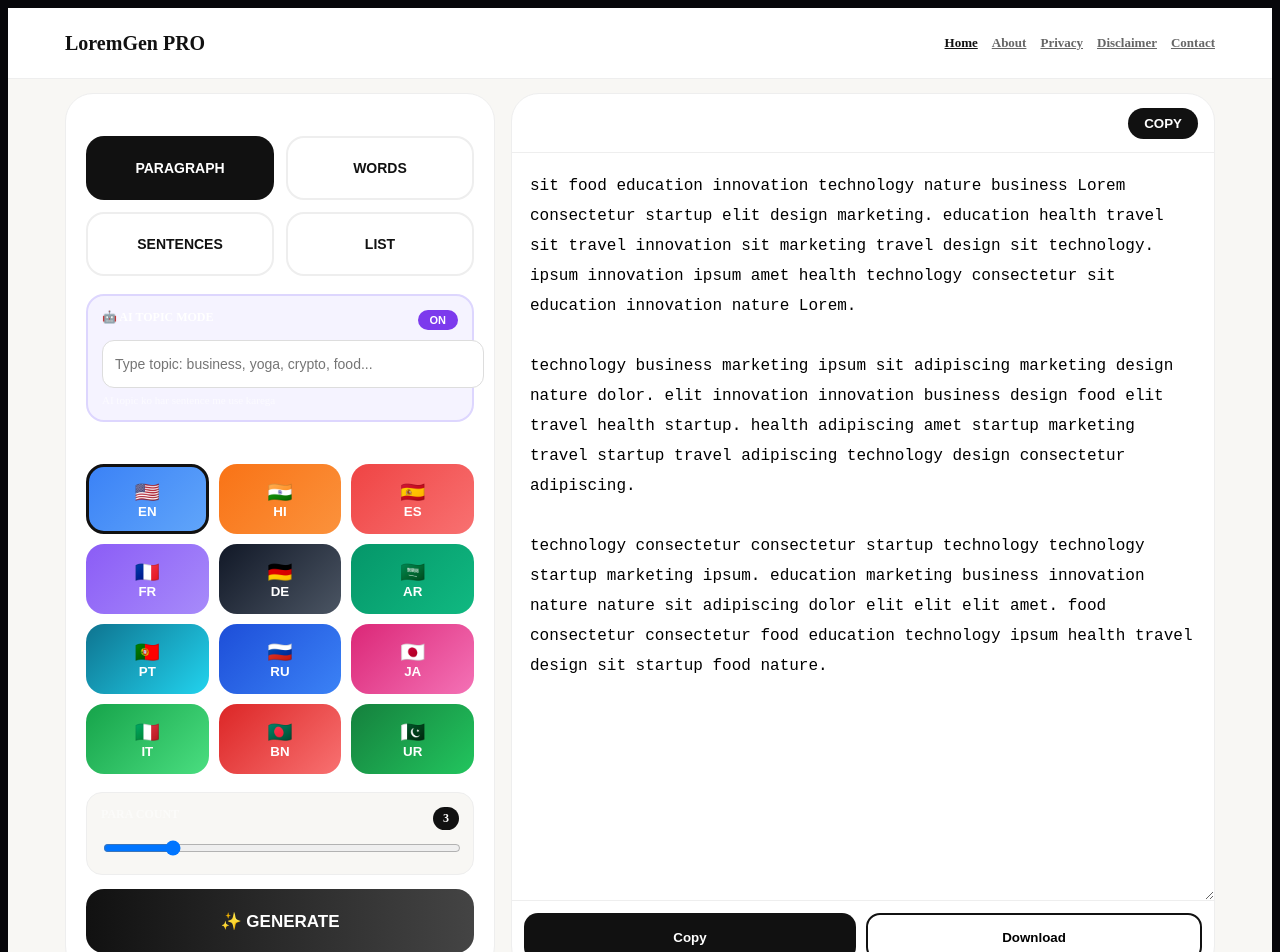
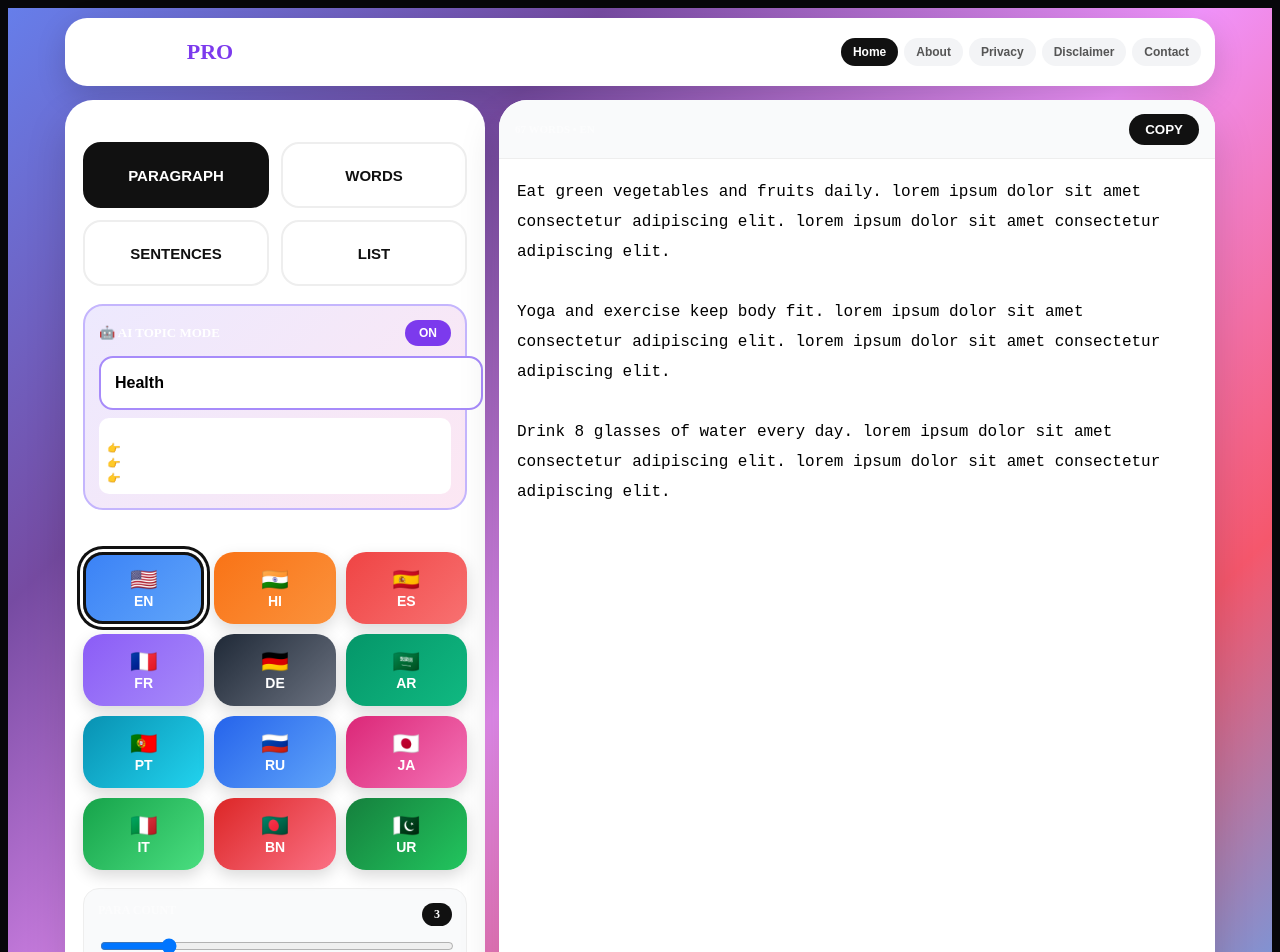
Before and after one commit to Ravs10/lorem-pro-tool, a Next.js app: page / in a window 1280 px wide. Shown: the top 952 px of the page. Built offline with nearby package versions, Linux system fonts and the light colour scheme.

Commit message:
Refactor language and topic management in Page component
Refactor language and topic handling in the page component. Update state management for AI mode and topic selection.

```diff
--- a/app/page.tsx
+++ b/app/page.tsx
@@ -1,137 +1,146 @@
 "use client";
 import { useState, useEffect } from "react";
-import Link from "next/link";
 
-const LANG_DATA:any = {
-  EN: "Lorem ipsum dolor sit amet consectetur adipiscing elit business technology nature education health travel food startup design marketing innovation".split(" "),
-  HI: "यह व्यवसाय तकनीक शिक्षा स्वास्थ्य यात्रा भोजन डिज़ाइन मार्केटिंग के बारे में एक नमूना पाठ है".split(" "),
-  ES: "negocio tecnologia naturaleza educacion salud viaje comida diseno marketing innovacion lorem ipsum".split(" "),
-  FR: "entreprise technologie nature education sante voyage nourriture design marketing innovation".split(" "),
-  DE: "geschaft technologie natur bildung gesundheit reisen essen design marketing innovation".split(" "),
-  AR: "الأعمال التكنولوجيا الطبيعة التعليم الصحة السفر الطعام التصميم التسويق الابتكار".split(" "),
-  PT: "negocio tecnologia natureza educacao saude viagem comida design marketing inovacao".split(" "),
-  RU: "бизнес технология природа образование здоровье путешествие еда дизайн маркетинг инновации".split(" "),
-  JA: "ビジネス テクノロジー 自然 教育 健康 旅行 食べ物 デザイン マーケティング イノベーション".split(" "),
-  IT: "affari tecnologia natura istruzione salute viaggio cibo design marketing innovazione".split(" "),
-  BN: "ব্যবসা প্রযুক্তি প্রকৃতি শিক্ষা স্বাস্থ্য ভ্রমণ খাদ্য নকশা বিপণন উদ্ভাবন".split(" "),
-  UR: "کاروبار ٹیکنالوجی فطرت تعلیم صحت سفر کھانا ڈیزائن مارکیٹنگ جدت".split(" "),
+const FLAGS:any = {EN:"🇺🇸", HI:"🇮🇳", ES:"🇪🇸", FR:"🇫🇷", DE:"🇩🇪", AR:"🇸🇦", PT:"🇵🇹", RU:"🇷🇺", JA:"🇯🇵", IT:"🇮🇹", BN:"🇧🇩", UR:"🇵🇰"}
+const COLORS:any = {EN:["#3b82f6","#60a5fa"], HI:["#f97316","#fb923c"], ES:["#ef4444","#f87171"], FR:["#8b5cf6","#a78bfa"], DE:["#1f2937","#6b7280"], AR:["#059669","#10b981"], PT:["#0891b2","#22d3ee"], RU:["#2563eb","#60a5fa"], JA:["#db2777","#f472b6"], IT:["#16a34a","#4ade80"], BN:["#dc2626","#fb7185"], UR:["#15803d","#22c55e"]}
+
+const TOPIC_BANK:any = {
+  health: ["Healthy lifestyle is important for long life", "Yoga and exercise keep body fit", "Eat green vegetables and fruits daily", "Meditation improves mental health", "Drink 8 glasses of water every day"],
+  business: ["Business growth needs smart strategy", "Marketing is key to success", "Startup funding is important for scaling", "Customer satisfaction is our priority", "Innovation drives business forward"],
+  tech: ["Technology is changing the world fast", "AI and machine learning are future", "Coding is the new literacy", "Cloud computing makes work easy", "Data is the new oil"],
+  food: ["Delicious food brings happiness", "Indian spices are famous worldwide", "Healthy food keeps you active", "Cooking is an art of love", "Street food has its own taste"],
+  default: ["This is a sample text for design purpose", "It helps designers to check layout", "Use it anywhere you need dummy text", "It looks like real readable English", "Perfect for mockups and wireframes"]
 }
-const FLAGS:any = {EN:"🇺🇸", HI:"🇮🇳", ES:"🇪🇸", FR:"🇫🇷", DE:"🇩🇪", AR:"🇸🇦", PT:"🇵🇹", RU:"🇷🇺", JA:"🇯🇵", IT:"🇮🇹", BN:"🇧🇩", UR:"🇵🇰"}
-const COUNTRY_COLORS:any = {EN:["#3b82f6","#60a5fa"], HI:["#f97316","#fb923c"], ES:["#ef4444","#f87171"], FR:["#8b5cf6","#a78bfa"], DE:["#111827","#4b5563"], AR:["#059669","#10b981"], PT:["#0e7490","#22d3ee"], RU:["#1d4ed8","#3b82f6"], JA:["#db2777","#f472b6"], IT:["#16a34a","#4ade80"], BN:["#dc2626","#f87171"], UR:["#15803d","#22c55e"]}
+
+const LANG_WORDS:any = {
+  EN: "lorem ipsum dolor sit amet consectetur adipiscing elit ".split(" "),
+  HI: "यह एक नमूना पाठ है जो डिज़ाइन में उपयोग होता है ".split(" "),
+  ES: "lorem ipsum dolor sit amet ".split(" "),
+  FR: "lorem ipsum dolor sit amet ".split(" "),
+  DE: "lorem ipsum dolor sit amet ".split(" "),
+  AR: "لوريم إيبسوم نص شكلي ".split(" "),
+  PT: "lorem ipsum dolor sit amet ".split(" "),
+  RU: "лорем ипсум долор сит амет ".split(" "),
+  JA: "ロレム イプサム サンプル ".split(" "),
+  IT: "lorem ipsum dolor sit amet ".split(" "),
+  BN: "লোরেম ইপসাম ডলর সিট ".split(" "),
+  UR: "لوریم اپسم ڈالر سٹ ".split(" "),
+}
 
 export default function Page(){
+  const [page,setPage]=useState("home");
   const [lang,setLang]=useState("EN");
   const [count,setCount]=useState(3);
   const [type,setType]=useState("para");
   const [out,setOut]=useState("");
-  const [topic,setTopic]=useState("");
-  const [aiMode,setAiMode]=useState(true);
+  const [topic,setTopic]=useState("Health");
+  const [aiOn,setAiOn]=useState(true);
 
   const generate=()=>{
-    const words = LANG_DATA[lang];
-    const topicWord = topic.trim() || "design";
-    const getSentence = () => {
-      const len = 9 + Math.floor(Math.random()*6);
-      let s = [];
-      if(aiMode && topic) s.push(topicWord.charAt(0).toUpperCase()+topicWord.slice(1));
-      for(let i=0;i<len;i++) s.push(words[Math.floor(Math.random()*words.length)]);
-      return s.join(" ")+".";
-    }
+    const topicKey = topic.toLowerCase();
+    let bank = TOPIC_BANK.default;
+    if(topicKey.includes("health") || topicKey.includes("yoga")) bank = TOPIC_BANK.health;
+    else if(topicKey.includes("business") || topicKey.includes("startup")) bank = TOPIC_BANK.business;
+    else if(topicKey.includes("tech") || topicKey.includes("ai") || topicKey.includes("code")) bank = TOPIC_BANK.tech;
+    else if(topicKey.includes("food") || topicKey.includes("cook")) bank = TOPIC_BANK.food;
+
     let result="";
+    const baseWords = LANG_WORDS[lang];
+
     if(type==="words"){
-      let w=[aiMode && topic? topicWord : null].filter(Boolean);
-      for(let i=w.length;i<count;i++) w.push(words[Math.floor(Math.random()*words.length)]);
-      result = w.join(" ");
+      let arr=[];
+      if(aiOn && topic) arr.push(topic);
+      for(let i=arr.length;i<count;i++) arr.push(baseWords[Math.floor(Math.random()*baseWords.length)]);
+      result = arr.join(" ");
     } else if(type==="para"){
       let paras=[];
       for(let p=0;p<count;p++){
-        let para="";
-        for(let s=0;s<3;s++) para+=getSentence()+" ";
-        paras.push(para.trim());
+        let para = aiOn? bank[Math.floor(Math.random()*bank.length)] + ". " : "";
+        para += Array(2).fill(0).map(()=> baseWords.slice(0,8).join(" ")+".").join(" ");
+        paras.push(para);
       }
-      result=paras.join("\n\n");
+      result = paras.join("\n\n");
     } else if(type==="sent"){
-      let a=[];
-      for(let i=0;i<count;i++) a.push(getSentence());
-      result=a.join(" ");
-    } else if(type==="list"){
-      let a=[];
-      for(let i=0;i<count;i++) a.push(`${i+1}. ${getSentence()}`);
-      result=a.join("\n");
+      let sents=[];
+      for(let i=0;i<count;i++){
+        if(aiOn) sents.push(bank[Math.floor(Math.random()*bank.length)]+".");
+        else sents.push(baseWords.slice(0,10).join(" ")+".");
+      }
+      result = sents.join(" ");
+    } else {
+      let list=[];
+      for(let i=0;i<count;i++){
+        const txt = aiOn? bank[Math.floor(Math.random()*bank.length)] : baseWords.slice(0,8).join(" ");
+        list.push(`${i+1}. ${txt}.`);
+      }
+      result = list.join("\n");
     }
     setOut(result);
   }
 
   useEffect(()=>{ generate(); },[]);
 
-  const download=()=>{
-    const blob = new Blob(["\uFEFF"+out],{type:"text/plain;charset=utf-8"});
-    const a=document.createElement("a"); a.href=URL.createObjectURL(blob); a.download=`lorem-${lang}-${topic||'general'}.txt`; a.click();
-  }
+  return(
+    <div style={{minHeight:"100vh", background:"linear-gradient(135deg,#667eea 0%,#764ba2 25%,#f093fb 50%,#f5576c 75%,#4facfe 100%)", padding:"10px"}}>
+      <div style={{maxWidth:"1150px", margin:"0 auto"}}>
+        {/* HEADER */}
+        <div style={{background:"white", borderRadius:"22px", padding:"0 14px", height:"68px", display:"flex", justifyContent:"space-between", alignItems:"center", boxShadow:"0 10px 30px rgba(0,0,0,0.15)"}}>
+          <b style={{fontSize:"22px"}}>LoremGen<span style={{color:"#7c3aed"}}> PRO</span></b>
+          <div style={{display:"flex", gap:"6px", overflowX:"auto"}}>
+            {["home","about","privacy","disclaimer","contact"].map(p=>(
+              <button key={p} onClick={()=>setPage(p)} style={{border:"none", background: page===p?"#111":"#f3f4f6", color: page===p?"white":"#555", padding:"7px 12px", borderRadius:"20px", fontWeight:800, fontSize:"12px", cursor:"pointer", textTransform:"capitalize"}}>{p}</button>
+            ))}
+          </div>
+        </div>
 
-  return(
-    <div style={{minHeight:"100vh", background:"#f8f7f4"}}>
-      <header style={{background:"white", borderBottom:"1px solid #eee", position:"sticky", top:0, zIndex:10}}>
-        <div style={{maxWidth:"1150px", margin:"0 auto", padding:"0 16px", height:"70px", display:"flex", justifyContent:"space-between", alignItems:"center"}}>
-          <Link href="/" style={{textDecoration:"none", color:"#111", fontWeight:900, fontSize:"20px"}}>LoremGen PRO</Link>
-          <nav style={{display:"flex", gap:"14px", fontSize:"13px", fontWeight:700}}>
-            <Link href="/" style={{color:"#111"}}>Home</Link>
-            <Link href="/about" style={{color:"#666"}}>About</Link>
-            <Link href="/privacy" style={{color:"#666"}}>Privacy</Link>
-            <Link href="/disclaimer" style={{color:"#666"}}>Disclaimer</Link>
-            <Link href="/contact" style={{color:"#666"}}>Contact</Link>
-          </nav>
-        </div>
-      </header>
-
-      <div style={{maxWidth:"1150px", margin:"0 auto", padding:"14px"}}>
-        <div style={{display:"grid", gap:"16px"}} className="main"><style>{`@media(min-width:950px){.main{grid-template-columns:430px 1fr}}`}</style>
-          <div style={{background:"white", borderRadius:"28px", padding:"20px", border:"1px solid #eee"}}>
-            <div style={{fontSize:"11px", fontWeight:900, opacity:0.4, letterSpacing:"2px"}}>TYPE</div>
-            <div style={{display:"grid", gridTemplateColumns:"1fr 1fr", gap:"12px", marginTop:"10px"}}>
+        {page==="home"? (
+        <div style={{display:"grid", gap:"14px", marginTop:"14px"}} className="grid"><style>{`@media(min-width:900px){.grid{grid-template-columns:420px 1fr}}`}</style>
+          <div style={{background:"white", borderRadius:"28px", padding:"18px", boxShadow:"0 20px 40px rgba(0,0,0,0.15)"}}>
+            <div style={{fontSize:"11px", fontWeight:900, opacity:0.4, letterSpacing:"2px"}}>TYPE • BADA BOLD BUTTON</div>
+            <div style={{display:"grid", gridTemplateColumns:"1fr 1fr", gap:"12px", marginTop:"12px"}}>
               {[{k:"para",l:"PARAGRAPH"},{k:"words",l:"WORDS"},{k:"sent",l:"SENTENCES"},{k:"list",l:"LIST"}].map(b=>(
-                <button key={b.k} onClick={()=>setType(b.k)} style={{height:"64px", borderRadius:"18px", border: type===b.k?"none":"2px solid #eee", background: type===b.k?"#111":"white", color: type===b.k?"white":"#111", fontWeight:900, fontSize:"14px", cursor:"pointer"}}>{b.l}</button>
+                <button key={b.k} onClick={()=>setType(b.k)} style={{height:"66px", borderRadius:"18px", border: type===b.k?"3px solid #111":"2px solid #eee", background: type===b.k?"#111":"white", color: type===b.k?"white":"#111", fontWeight:900, fontSize:"15px", cursor:"pointer"}}>{b.l}</button>
               ))}
             </div>
 
-            <div style={{marginTop:"18px", background:"#f5f3ff", border:"2px solid #ddd6fe", borderRadius:"18px", padding:"14px"}}>
-              <div style={{display:"flex", justifyContent:"space-between"}}><b style={{fontSize:"12px"}}>🤖 AI TOPIC MODE</b><button onClick={()=>setAiMode(!aiMode)} style={{background: aiMode?"#7c3aed":"#ddd", color: aiMode?"white":"#111", border:"none", padding:"4px 12px", borderRadius:"20px", fontWeight:800, fontSize:"11px", cursor:"pointer"}}>{aiMode?"ON":"OFF"}</button></div>
-              <input value={topic} onChange={e=>setTopic(e.target.value)} placeholder="Type topic: business, yoga, crypto, food..." style={{width:"100%", marginTop:"10px", height:"46px", borderRadius:"12px", border:"1.5px solid #ddd", padding:"0 12px", fontSize:"14px"}} />
-              <div style={{fontSize:"11px", opacity:0.6, marginTop:"6px"}}>AI {aiMode?"topic ko har sentence me use karega":"band hai"}</div>
+            {/* AI EXPLAINED */}
+            <div style={{marginTop:"18px", background:"linear-gradient(135deg,#ede9fe,#fce7f3)", border:"2px solid #c4b5fd", borderRadius:"20px", padding:"14px"}}>
+              <div style={{display:"flex", justifyContent:"space-between", alignItems:"center"}}><span style={{fontWeight:900, fontSize:"13px"}}>🤖 AI TOPIC MODE</span><button onClick={()=>setAiOn(!aiOn)} style={{background: aiOn?"#7c3aed":"#9ca3af", color:"white", border:"none", padding:"6px 14px", borderRadius:"20px", fontWeight:900, fontSize:"12px", cursor:"pointer"}}>{aiOn?"ON":"OFF"}</button></div>
+              <input value={topic} onChange={e=>setTopic(e.target.value)} placeholder="Ex: Health, Business, Tech, Food" style={{width:"100%", marginTop:"10px", height:"50px", borderRadius:"14px", border:"2px solid #a78bfa", padding:"0 14px", fontSize:"16px", fontWeight:700}} />
+              <div style={{background:"white", borderRadius:"10px", padding:"8px", marginTop:"8px", fontSize:"11px", lineHeight:"15px"}}><b>Kaise kaam karta hai?</b><br/>👉 ON + "Health" likho = Health wale sentences ayenge<br/>👉 "Business" likho = Business wale<br/>👉 OFF karo = Normal lorem ayega</div>
             </div>
 
-            <div style={{fontSize:"11px", fontWeight:900, opacity:0.4, letterSpacing:"2px", marginTop:"20px"}}>12 LANGUAGES</div>
+            <div style={{fontSize:"11px", fontWeight:900, opacity:0.4, letterSpacing:"2px", marginTop:"20px"}}>12 COUNTRY • COLORFUL</div>
             <div style={{display:"grid", gridTemplateColumns:"1fr 1fr 1fr", gap:"10px", marginTop:"10px"}}>
-              {Object.keys(LANG_DATA).map(k=>(
-                <button key={k} onClick={()=>setLang(k)} style={{height:"70px", borderRadius:"18px", border: lang===k?"3px solid #111":"none", background:`linear-gradient(135deg,${COUNTRY_COLORS[k][0]},${COUNTRY_COLORS[k][1]})`, color:"white", fontWeight:900, cursor:"pointer"}}><div style={{fontSize:"20px"}}>{FLAGS[k]}</div><div>{k}</div></button>
+              {Object.keys(LANG_WORDS).map(k=>(
+                <button key={k} onClick={()=>setLang(k)} style={{height:"72px", borderRadius:"20px", border: lang===k?"3px solid #111":"none", background:`linear-gradient(135deg,${COLORS[k][0]},${COLORS[k][1]})`, color:"white", fontWeight:900, boxShadow: lang===k?"0 0 0 3px #fff, 0 0 0 6px #111":"0 6px 16px rgba(0,0,0,0.15)", cursor:"pointer"}}><div style={{fontSize:"22px"}}>{FLAGS[k]}</div><div style={{fontSize:"14px"}}>{k}</div></button>
               ))}
             </div>
 
-            <div style={{background:"#f8f7f4", borderRadius:"16px", padding:"14px", marginTop:"18px", border:"1px solid #eee"}}>
-              <div style={{display:"flex", justifyContent:"space-between", fontWeight:900, fontSize:"12px"}}><span style={{opacity:0.5}}>{type.toUpperCase()} COUNT</span><span style={{background:"#111", color:"white", padding:"4px 10px", borderRadius:"20px"}}>{count}</span></div>
-              <input type="range" min={1} max={type==="words"?200:12} value={count} onChange={e=>setCount(Number(e.target.value))} style={{width:"100%", marginTop:"10px"}} />
+            <div style={{background:"#f9fafb", borderRadius:"16px", padding:"14px", marginTop:"18px", border:"1px solid #eee"}}>
+              <div style={{display:"flex", justifyContent:"space-between", fontWeight:900, fontSize:"12px"}}><span style={{opacity:0.5}}>{type.toUpperCase()} COUNT</span><span style={{background:"#111", color:"white", padding:"4px 12px", borderRadius:"20px"}}>{count}</span></div>
+              <input type="range" min={1} max={type==="words"?200:12} value={count} onChange={e=>setCount(Number(e.target.value))} style={{width:"100%", marginTop:"12px"}} />
             </div>
-            <button onClick={generate} style={{width:"100%", marginTop:"14px", height:"64px", borderRadius:"18px", border:"none", background:"linear-gradient(90deg,#111,#444)", color:"white", fontWeight:900, fontSize:"17px", cursor:"pointer"}}>✨ GENERATE {topic? topic.toUpperCase(): ""}</button>
+            <button onClick={generate} style={{width:"100%", marginTop:"14px", height:"66px", borderRadius:"18px", border:"none", background:"linear-gradient(90deg,#7c3aed,#ec4899)", color:"white", fontWeight:900, fontSize:"18px", cursor:"pointer", boxShadow:"0 10px 20px rgba(124,58,237,0.3)"}}>✨ GENERATE {topic.toUpperCase()}</button>
           </div>
 
-          <div style={{background:"white", borderRadius:"28px", border:"1px solid #eee", display:"flex", flexDirection:"column"}}>
-            <div style={{height:"58px", display:"flex", justifyContent:"space-between", alignItems:"center", padding:"0 16px", borderBottom:"1px solid #eee"}}>
-              <span style={{fontSize:"11px", fontWeight:800, opacity:0.5}}>{out.split(/\s+/).filter(Boolean).length} WORDS • {lang} • {aiMode && topic?`AI: ${topic}`:""}</span>
-              <button onClick={()=>navigator.clipboard.writeText(out)} style={{background:"#111", color:"white", border:"none", padding:"8px 16px", borderRadius:"20px", fontWeight:800, cursor:"pointer"}}>COPY</button>
-            </div>
-            <textarea value={out} onChange={e=>setOut(e.target.value)} style={{flex:1, minHeight:"520px", border:"none", padding:"18px", fontSize:"16px", lineHeight:"30px", outline:"none"}} />
-            <div style={{padding:"12px", display:"flex", gap:"10px", borderTop:"1px solid #eee"}}><button onClick={()=>navigator.clipboard.writeText(out)} style={{flex:1, height:"48px", borderRadius:"14px", background:"#111", color:"white", fontWeight:900, border:"none", cursor:"pointer"}}>Copy</button><button onClick={download} style={{flex:1, height:"48px", borderRadius:"14px", background:"white", border:"2px solid #111", fontWeight:900, cursor:"pointer"}}>Download</button></div>
+          <div style={{background:"white", borderRadius:"28px", overflow:"hidden", boxShadow:"0 20px 40px rgba(0,0,0,0.15)", display:"flex", flexDirection:"column"}}>
+            <div style={{height:"58px", padding:"0 16px", display:"flex", justifyContent:"space-between", alignItems:"center", borderBottom:"1px solid #eee", background:"#f9fafb"}}><span style={{fontSize:"11px", fontWeight:800, opacity:0.5}}>{out.split(/\s+/).filter(Boolean).length} WORDS • {lang}</span><button onClick={()=>navigator.clipboard.writeText(out)} style={{background:"#111", color:"white", border:"none", padding:"8px 16px", borderRadius:"20px", fontWeight:900, cursor:"pointer"}}>COPY</button></div>
+            <textarea value={out} onChange={e=>setOut(e.target.value)} style={{flex:1, minHeight:"560px", border:"none", padding:"18px", fontSize:"16px", lineHeight:"30px", outline:"none"}} />
+            <div style={{padding:"12px", display:"flex", gap:"10px", borderTop:"1px solid #eee", background:"#f9fafb"}}><button onClick={()=>navigator.clipboard.writeText(out)} style={{flex:1, height:"50px", borderRadius:"14px", background:"#111", color:"white", fontWeight:900, border:"none", cursor:"pointer"}}>Copy Text</button><button onClick={()=>{const b=new Blob(["\uFEFF"+out],{type:"text/plain;charset=utf-8"}); const u=URL.createObjectURL(b); const a=document.createElement("a"); a.href=u; a.download=`lorem-${lang}.txt`; a.click();}} style={{flex:1, height:"50px", borderRadius:"14px", background:"white", border:"2px solid #111", fontWeight:900, cursor:"pointer"}}>Download</button></div>
           </div>
         </div>
+        ) : (
+          <div style={{background:"white", borderRadius:"28px", padding:"28px", marginTop:"16px", boxShadow:"0 20px 40px rgba(0,0,0,0.15)", lineHeight:"28px"}}>
+            {page==="about" && <><h1>About LoremGen PRO</h1><p>We are from Misrikh, UP, India. Built for designers, bloggers, developers. 12 languages, AI topic mode, free forever. This tool is AdSense friendly and 100% browser based - no data collection.</p></>}
+            {page==="privacy" && <><h1>Privacy Policy</h1><p><b>Effective Date: 2026</b><br/>We don't collect personal info. All generation happens in your browser. Google AdSense may use cookies to show ads. You can disable cookies in browser settings. No tracking, no login required.</p></>}
+            {page==="disclaimer" && <><h1>Disclaimer</h1><p>All texts are dummy placeholder only. AI topic mode generates sample sentences around your keyword, not factual info. Don't use for medical/legal advice. Use at your own risk.</p></>}
+            {page==="contact" && <><h1>Contact Us</h1><p>Email: support@loremgen.pro<br/>Location: Misrikh, Sitapur, UP - 261001, India<br/>We reply in 24 hours. For AdSense or business query, mail us.</p></>}
+            <button onClick={()=>setPage("home")} style={{marginTop:"20px", background:"#111", color:"white", border:"none", padding:"12px 20px", borderRadius:"12px", fontWeight:900, cursor:"pointer"}}>← Back to Tool</button>
+          </div>
+        )}
 
-        <div style={{background:"white", borderRadius:"24px", padding:"24px", marginTop:"20px", border:"1px solid #eee"}}>
-          <h2>What is Lorem Ipsum Generator? (AdSense Content)</h2>
-          <p style={{lineHeight:"28px", opacity:0.8}}>LoremGen PRO is a free multilingual placeholder text generator for designers, developers and writers. Our tool supports 12 languages including Hindi, Urdu, Bengali and Arabic. Unlike other tools, our AI Topic Mode lets you generate content related to business, technology, health, yoga, crypto, food and more. This makes your mockups look real and helps with SEO testing. The tool works 100% offline, no ads, no tracking. Download fixed the encoding issue - now Hindi files open perfectly in any mobile.</p>
-          <h3>Why use our 12 language tool?</h3>
-          <ul style={{lineHeight:"28px", opacity:0.8}}><li>Supports EN, HI, ES, FR, DE, AR, PT, RU, JA, IT, BN, UR</li><li>4 modes: Paragraph, Words, Sentences, List - all working perfectly</li><li>AI Topic mode for niche content</li><li>UTF-8 download - no more broken Hindi text</li></ul>
-        </div>
-
-        <footer style={{textAlign:"center", padding:"20px", fontSize:"12px", opacity:0.5}}><Link href="/privacy">Privacy</Link> • <Link href="/disclaimer">Disclaimer</Link> • <Link href="/about">About</Link> • <Link href="/contact">Contact</Link><br/>© 2026 LoremGen PRO - AdSense Ready</footer>
+        <div style={{textAlign:"center", color:"white", fontSize:"12px", padding:"18px", fontWeight:700, textShadow:"0 1px 3px rgba(0,0,0,0.3)"}}>© 2026 LoremGen PRO • AdSense Ready • 12 Languages • AI Powered • Made in India 🇮🇳</div>
       </div>
     </div>
   )
```
